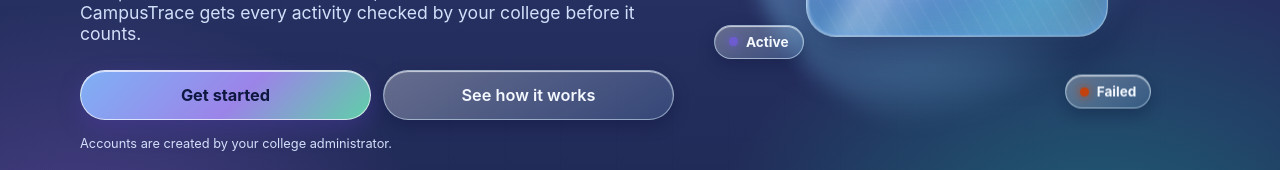
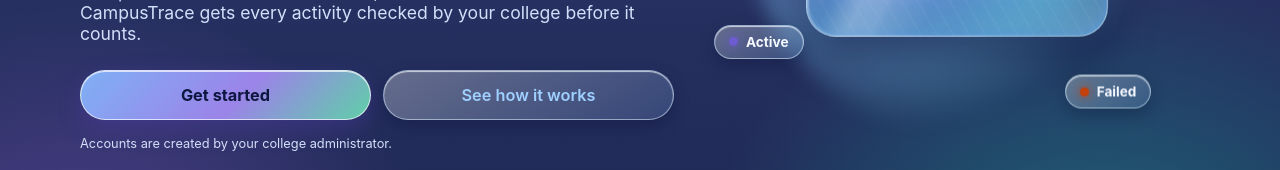
Before and after one commit to harshgoyal-125/stack-ninjas-participation-passport, a React (Vite) app in the folder client/: page / in a window 1280 px wide. Shown: the part 477-647 px from the top of the page. Built offline with nearby package versions, Linux system fonts and the light colour scheme.

Commit message:
Readable links in light theme

```diff
--- a/client/src/style.css
+++ b/client/src/style.css
@@ -459,3 +459,5 @@
 [data-theme=light] .wordmark em,[data-theme=light] .wordmark span,[data-theme=light] .auth-logo+*,[data-theme=light] .lp-sec h2,[data-theme=light] .lp-sec h3,[data-theme=light] .lp-sec p,[data-theme=light] .lp-sec .kicker{color:#F2F6FF}
 [data-theme=light] .wordmark em{color:#8fd3ff!important;-webkit-text-fill-color:#8fd3ff}
 [data-theme=light] .lp-sec [class*=kick],[data-theme=light] .lp-sec small{color:#9cc4ff}
+[data-theme=light] .link,[data-theme=light] a{color:#9fd0ff!important}
+[data-theme=light] .link:hover,[data-theme=light] a:hover{color:#d6ecff!important}
```
